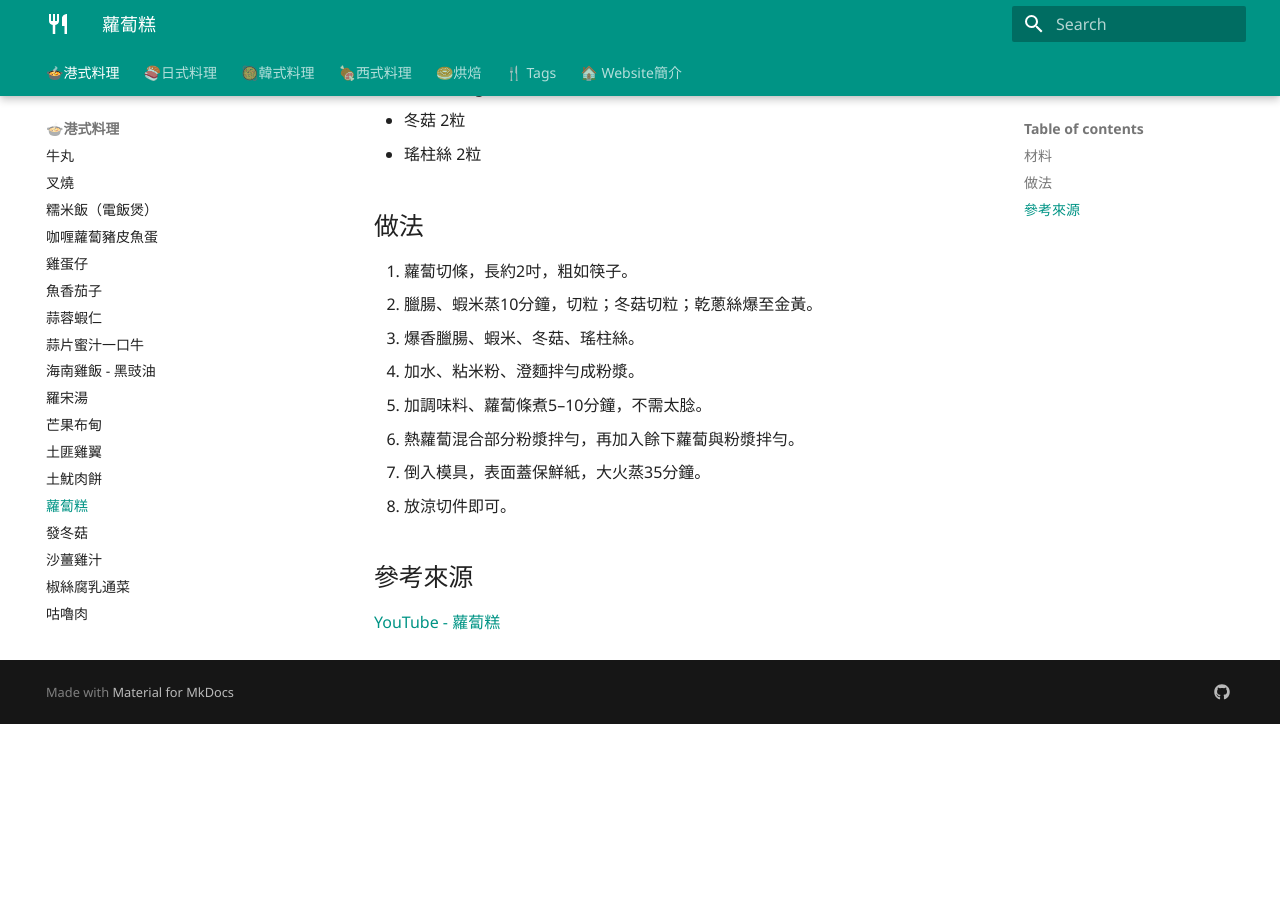
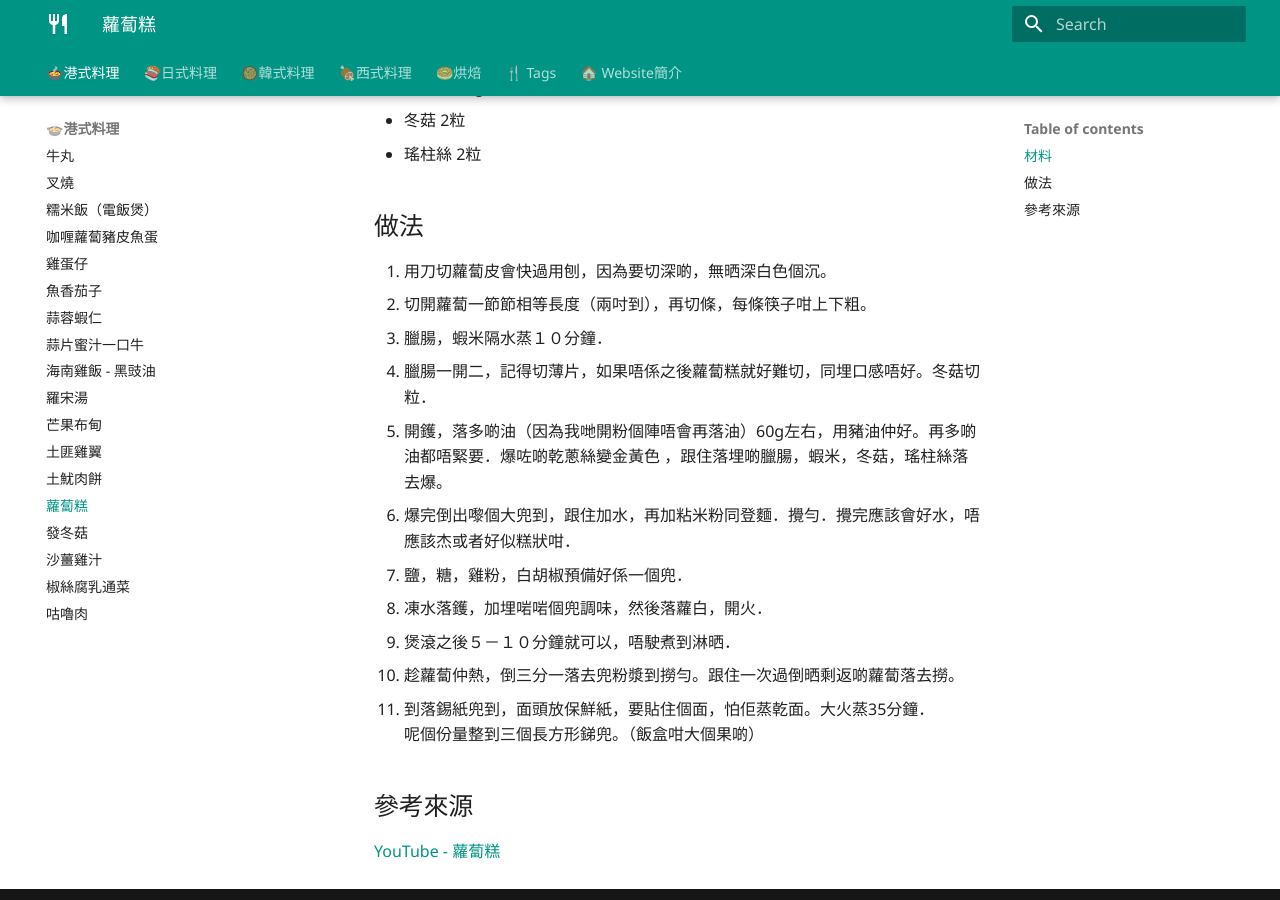
Before and after one commit to t2000chris/cooking-recipes, an MkDocs documentation site: the page built from docs/hongkong/radish-cake.md, in a window 1280 px wide and 900 px high, scrolled down 998 px. Built offline with MkDocs 1.6.1 and Material for MkDocs 9.7.7, drawn with Linux system fonts in a browser that asks for light colours; before the commit the page ends 1722 px from its top, so only the background shows below that.

Commit message:
Update radish-cake.md
Use original detail explaination

```diff
--- a/docs/hongkong/radish-cake.md
+++ b/docs/hongkong/radish-cake.md
@@ -22,14 +22,18 @@ tags: [hong-kong, main, pork, steam, classic, holiday]
 - 瑤柱絲 2粒
 
 ## 做法
-1. 蘿蔔切條，長約2吋，粗如筷子。
-2. 臘腸、蝦米蒸10分鐘，切粒；冬菇切粒；乾蔥絲爆至金黃。
-3. 爆香臘腸、蝦米、冬菇、瑤柱絲。
-4. 加水、粘米粉、澄麵拌勻成粉漿。
-5. 加調味料、蘿蔔條煮5–10分鐘，不需太腍。
-6. 熱蘿蔔混合部分粉漿拌勻，再加入餘下蘿蔔與粉漿拌勻。
-7. 倒入模具，表面蓋保鮮紙，大火蒸35分鐘。
-8. 放涼切件即可。
+1. 用刀切蘿蔔皮會快過用刨，因為要切深啲，無晒深白色個沉。
+2. 切開蘿蔔一節節相等長度（兩吋到），再切條，每條筷子咁上下粗。
+3. 臘腸，蝦米隔水蒸１０分鐘．
+4. 臘腸一開二，記得切薄片，如果唔係之後蘿蔔糕就好難切，同埋口感唔好。冬菇切粒．
+5. 開鑊，落多啲油（因為我哋開粉個陣唔會再落油）60g左右，用豬油仲好。再多啲油都唔緊要．爆咗啲乾蔥絲變金黃色 ，跟住落埋啲臘腸，蝦米，冬菇，瑤柱絲落去爆。
+6. 爆完倒出嚟個大兜到，跟住加水，再加粘米粉同登麵．攪勻．攪完應該會好水，唔應該杰或者好似糕狀咁．
+7. 鹽，糖，雞粉，白胡椒預備好係一個兜．
+8. 凍水落鑊，加埋啱啱個兜調味，然後落蘿白，開火．
+9. 煲滾之後５－１０分鐘就可以，唔駛煮到淋晒．
+10. 趁蘿蔔仲熱，倒三分一落去兜粉漿到撈勻。跟住一次過倒晒剩返啲蘿蔔落去撈。
+11. 到落錫紙兜到，面頭放保鮮紙，要貼住個面，怕佢蒸乾面。大火蒸35分鐘．
+呢個份量整到三個長方形銻兜。（飯盒咁大個果啲）
 
 ## 參考來源
 [YouTube - 蘿蔔糕](https://www.youtube.com/watch?v=G5vGI1V4PqU&t=630s)
```
